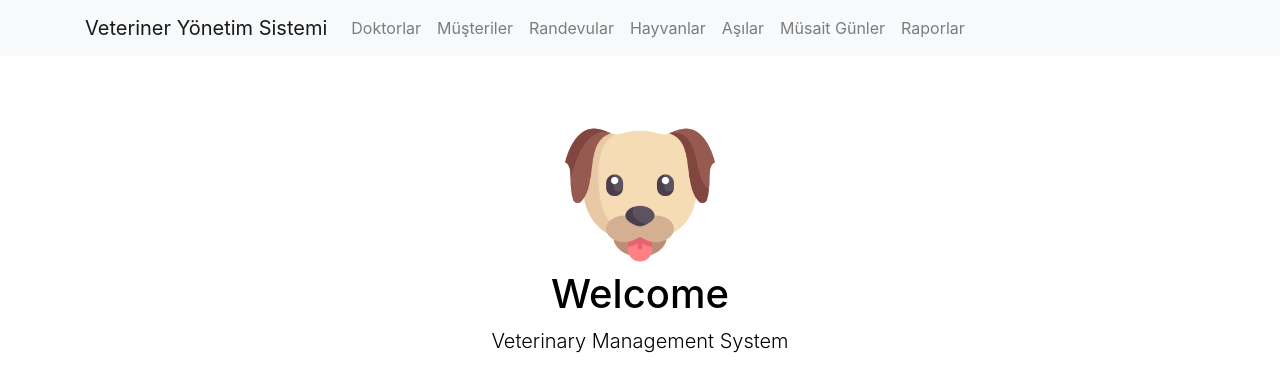
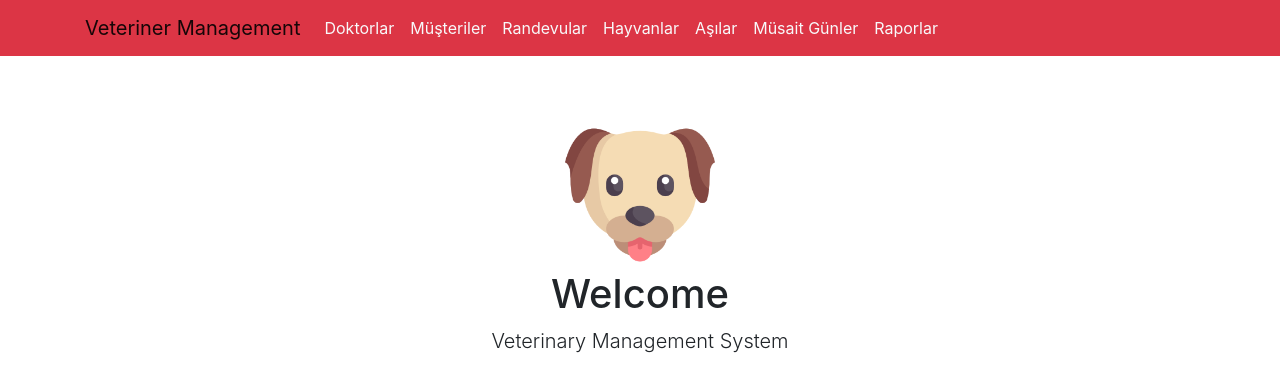
Before and after one commit to batuhanlog/Veterinary_Management, a React (Create React App) app: page / in a window 1280 px wide. Shown: the top 392 px of the page. Built offline with nearby package versions, Linux system fonts and the light colour scheme.

Commit message:
Stable version 0.2V

```diff
--- a/package.json
+++ b/package.json
@@ -35,5 +35,6 @@
       "last 1 firefox version",
       "last 1 safari version"
     ]
-  }
+  },
+  "proxy": "http://localhost:3000/"
 }
--- a/src/components/Appointment/AppointmentList.js
+++ b/src/components/Appointment/AppointmentList.js
@@ -169,7 +169,7 @@ function AppointmentList() {
 
     return (
         <div className="appointment-container">
-            <h1>Randevu Listesi</h1>
+
 
             {/* Add New Appointment Form */}
             <form onSubmit={handleNewAppointmentSubmit}>
--- a/src/components/Home/Home.js
+++ b/src/components/Home/Home.js
@@ -6,8 +6,8 @@ function Home() {
       <div className="row">
         <div className="col-md-8 offset-md-2 py-5 text-center">
 
-          <h1 className="mt-3 text-center" style={{ color: "#000000" }}><img height={150} src="dog.png"/><br/>Welcome</h1>
-          <p className="lead text-center" style={{ color: "#000000" }}>Veterinary Management System</p>
+          <h1 className="mt-3 text-center" ><img height={150} src="dog.png"/><br/>Welcome</h1>
+          <p className="lead text-center">Veterinary Management System</p>
         </div>
       </div>
     </div>
--- a/src/components/Navbar/Navbar.js
+++ b/src/components/Navbar/Navbar.js
@@ -3,10 +3,10 @@ import { Link } from "react-router-dom";
 
 function Navbar() {
   return (
-    <nav className="navbar navbar-expand-lg navbar-light bg-light">
+    <nav className="navbar navbar-expand-lg navbar-light bg-danger">
       <div className="container">
-        <Link className="navbar-brand" to="/">
-          Veteriner Yönetim Sistemi
+        <Link className="navbar-brand text-body-emphasis" to="/">
+          Veteriner Management
         </Link>
         <button
           className="navbar-toggler"
@@ -19,41 +19,41 @@ function Navbar() {
         >
           <span className="navbar-toggler-icon"></span>
         </button>
-        <div className="collapse navbar-collapse" id="navbarSupportedContent">
+        <div className="collapse navbar-collapse " id="navbarSupportedContent" >
           <ul className="navbar-nav me-auto mb-2 mb-lg-0">
-            <li className="nav-item">
-              <Link className="nav-link" to="/doctors">
+            <li className="nav-item ">
+              <Link className="nav-link text-light" to="/doctors">
                 Doktorlar
               </Link>
             </li>
             <li className="nav-item">
-              <Link className="nav-link" to="/customers">
+              <Link className="nav-link text-light" to="/customers">
                 Müşteriler
               </Link>
             </li>
             <li className="nav-item">
-              <Link className="nav-link" to="/appointments">
+              <Link className="nav-link text-light" to="/appointments">
                 Randevular
               </Link>
             </li>
             <li className="nav-item">
-              <Link className="nav-link" to="/animals">
+              <Link className="nav-link text-light" to="/animals">
                 Hayvanlar
               </Link>
             </li>
             <li className="nav-item">
-              <Link className="nav-link" to="/vaccines">
+              <Link className="nav-link text-light" to="/vaccines">
                 Aşılar
               </Link>
             </li>
             <li className="nav-item">
-              <Link className="nav-link" to="/available-dates">
+              <Link className="nav-link text-light " to="/available-dates">
                 Müsait Günler
               </Link>
             </li>
             {/* Yeni eklenen Raporlar linki */}
             <li className="nav-item">
-              <Link className="nav-link" to="/reports">
+              <Link className="nav-link text-light" to="/reports">
                 Raporlar
               </Link>
             </li>
```
